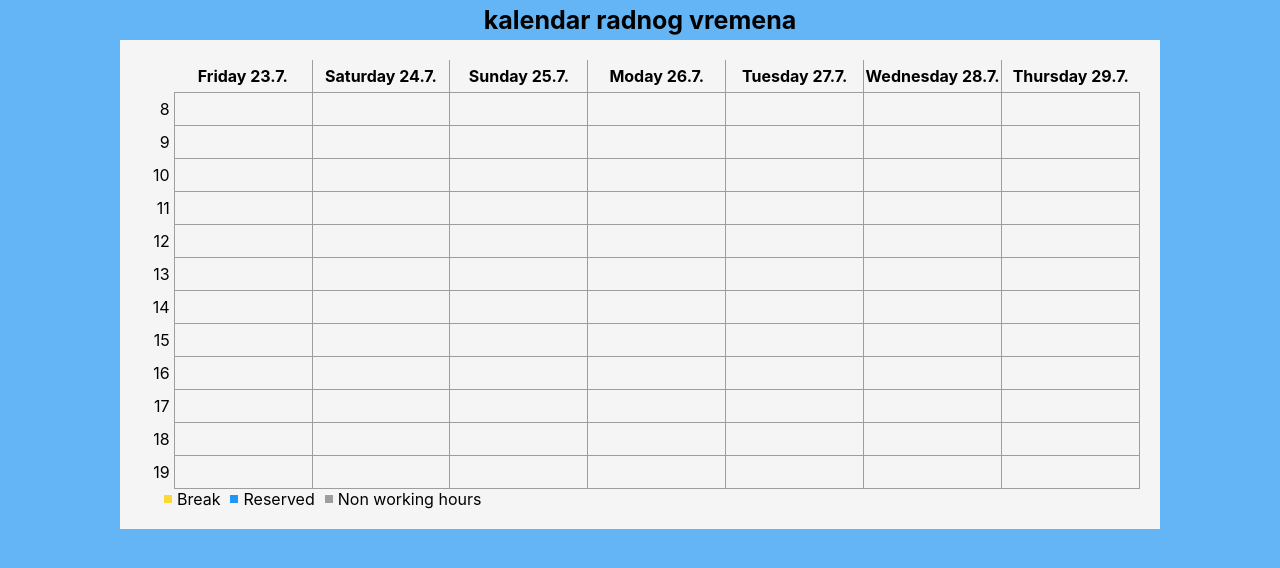
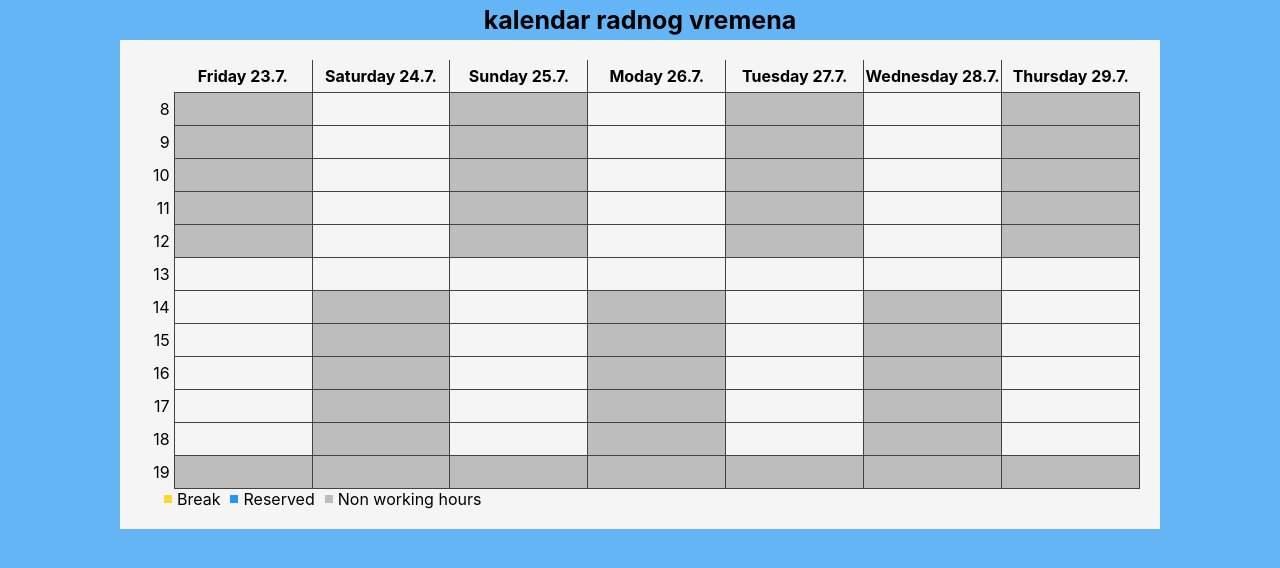
Before and after one commit to ptrutanic/reservations-calendar, a React (Create React App) app: page / in a window 1280 px wide. Shown: the top 568 px of the page. Built offline with nearby package versions, Linux system fonts and the light colour scheme.

Commit message:
Added non working hours

```diff
--- a/src/App.scss
+++ b/src/App.scss
@@ -1,10 +1,10 @@
 $background-blue: #64b5f6;
 $background-grey: #f5f5f5;
-$cell-border-grey: #9e9e9e;
+$cell-border-grey: #424242;
 
 $reserved-blue: #2196f3;
 $break-yellow: #fdd835;
-$non-working-hours-gray: #9e9e9e;
+$non-working-hours-gray: #bdbdbd;
 
 html {
     background: $background-blue;
@@ -35,7 +35,7 @@ html {
         background: $background-grey;
         border-collapse: collapse;
 
-        th {
+        td {
             height: 30px;
         }
     }
@@ -61,6 +61,10 @@ html {
         width: 20px;
         text-align: right;
         padding-right: 4px;
+
+        &-nonWorking {
+            background: $non-working-hours-gray;
+        }
     }
 
     &-legend {
--- a/src/components/Calendar.tsx
+++ b/src/components/Calendar.tsx
@@ -20,10 +20,17 @@ function Calendar() {
 
   const getWorkHours = () => {
     var hours: number[] = [];
-    for (var hour = workHours.startHour; hour <= workHours.endHour; hour++) {
+    for (var hour = workHours.morning.start; hour <= workHours.afternoon.end; hour++) {
       hours.push(hour);
     }
     return hours;
+  }
+
+  const isWorkingHour = (date: Date, hour: number) => {
+    const isEvenDay = !(date.getDate() % 2)
+    return isEvenDay
+      ? hour >= workHours.morning.start && hour < workHours.morning.end
+      : hour >= workHours.afternoon.start && hour < workHours.afternoon.end
   }
 
   return (
@@ -31,7 +38,7 @@ function Calendar() {
       <div className="calendar-wrapper">
         <table className="calendar-body">
           <tr>
-            <th className="calendar-hours"></th>
+            <td className="calendar-hours"></td>
             {getWeekDates().map((day: Date, index: number) =>
               <th key={index} className={`calendar-cell ${index !== 0 ? "calendar-border-left" : ''}`}>
                 {`${daysOfWeek[day.getDay()]} ${day.getDate()}.${day.getMonth() + 1}.`}
@@ -42,8 +49,8 @@ function Calendar() {
             <tr key={index}>
               <td className="calendar-hours">{hour}</td>
               {getWeekDates().map((day: Date, index: number) =>
-                <th key={index} className="calendar-cell calendar-border">
-                </th>
+                <td key={index} className={`calendar-cell calendar-border ${isWorkingHour(day, hour) ? '' : 'calendar-hours-nonWorking'}`}>
+                </td>
               )}
             </tr>
           )}
--- a/src/utils/Constants.ts
+++ b/src/utils/Constants.ts
@@ -9,8 +9,14 @@ export const daysOfWeek = [
 ];
 
 export const workHours = {
-    startHour: 8,
-    endHour: 19
+    morning: {
+        start: 8,
+        end: 14
+    },
+    afternoon: {
+        start: 13,
+        end: 19
+    }
 }
 
 export const breakHours = {
```
